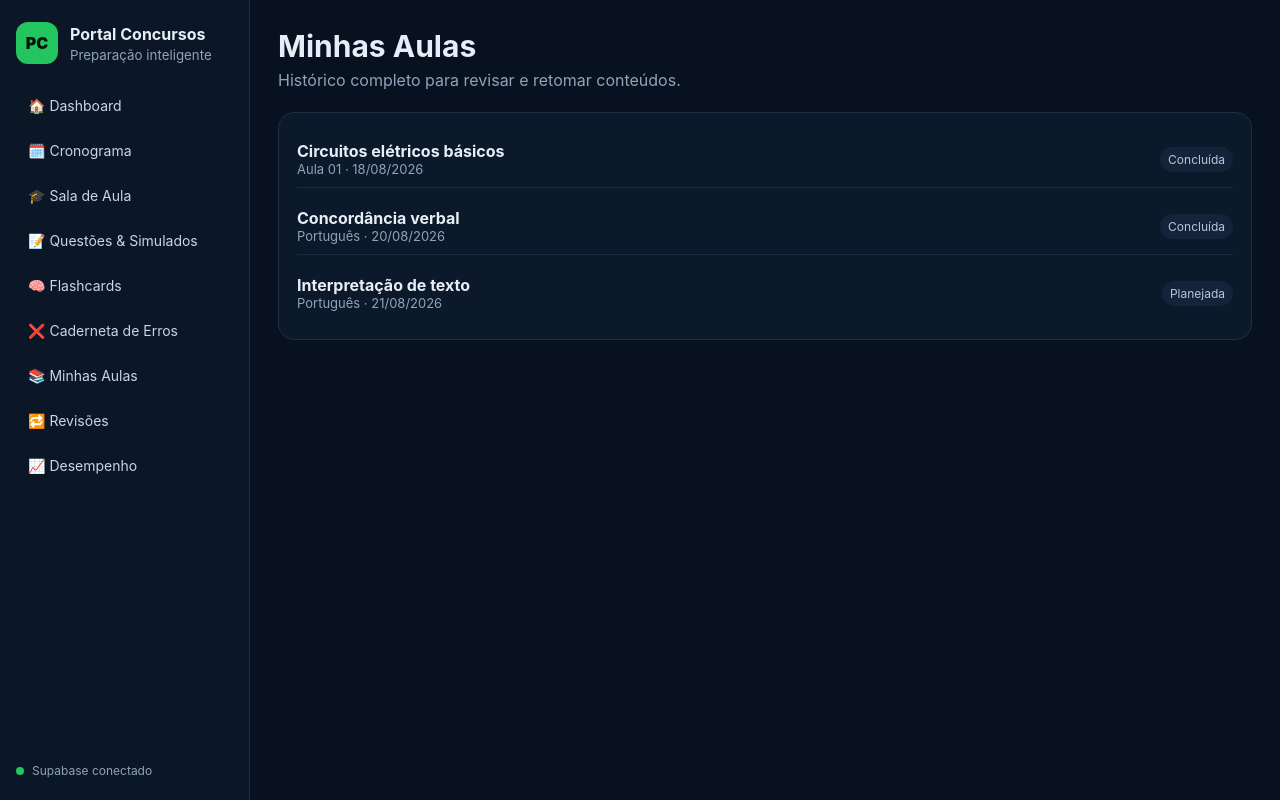
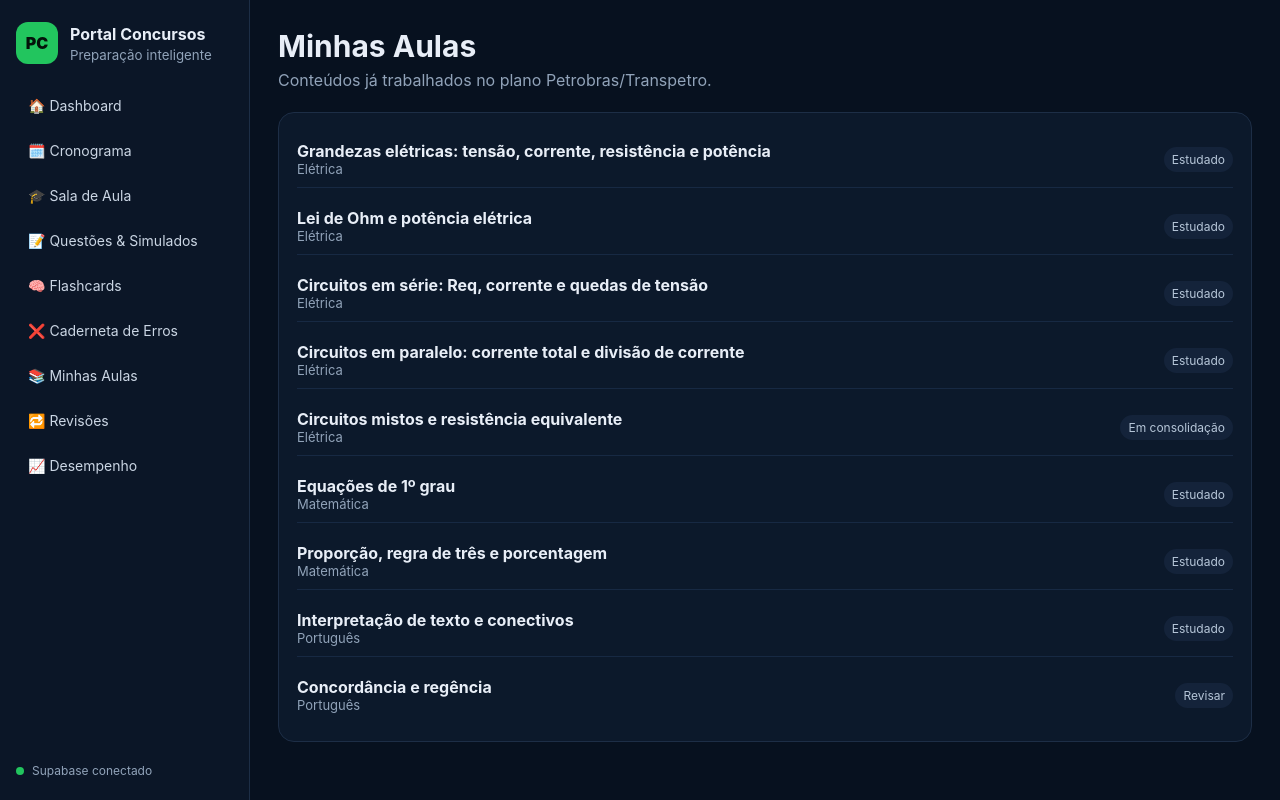
Before and after one commit to apedro95-glitch/preparatorio-petrobras, a Next.js app: page /aulas in a window 1280 px wide. Built offline with nearby package versions, Linux system fonts and the light colour scheme.

Commit message:
Atualiza app/aulas/page.tsx com progresso de estudos

```diff
--- a/app/aulas/page.tsx
+++ b/app/aulas/page.tsx
@@ -1,2 +1,16 @@
-const aulas=[["Aula 01","Circuitos elétricos básicos","Concluída","18/08/2026"],["Português","Concordância verbal","Concluída","20/08/2026"],["Português","Interpretação de texto","Planejada","21/08/2026"]];
-export default function Aulas(){return <><header className="header"><div><h1>Minhas Aulas</h1><p>Histórico completo para revisar e retomar conteúdos.</p></div></header><div className="card"><div className="list">{aulas.map(a=><div className="row" key={a[0]+a[1]}><div><strong>{a[1]}</strong><div className="muted">{a[0]} · {a[3]}</div></div><span className="status">{a[2]}</span></div>)}</div></div></>}
+const aulas = [
+  ["Elétrica", "Grandezas elétricas: tensão, corrente, resistência e potência", "Estudado"],
+  ["Elétrica", "Lei de Ohm e potência elétrica", "Estudado"],
+  ["Elétrica", "Circuitos em série: Req, corrente e quedas de tensão", "Estudado"],
+  ["Elétrica", "Circuitos em paralelo: corrente total e divisão de corrente", "Estudado"],
+  ["Elétrica", "Circuitos mistos e resistência equivalente", "Em consolidação"],
+  ["Matemática", "Equações de 1º grau", "Estudado"],
+  ["Matemática", "Proporção, regra de três e porcentagem", "Estudado"],
+  ["Português", "Interpretação de texto e conectivos", "Estudado"],
+  ["Português", "Concordância e regência", "Revisar"],
+];
+
+export default function Aulas(){
+  return <><header className="header"><div><h1>Minhas Aulas</h1><p>Conteúdos já trabalhados no plano Petrobras/Transpetro.</p></div></header>
+  <div className="card"><div className="list">{aulas.map((a,i)=><div className="row" key={i}><div><strong>{a[1]}</strong><div className="muted">{a[0]}</div></div><span className="status">{a[2]}</span></div>)}</div></div></>
+}
```
